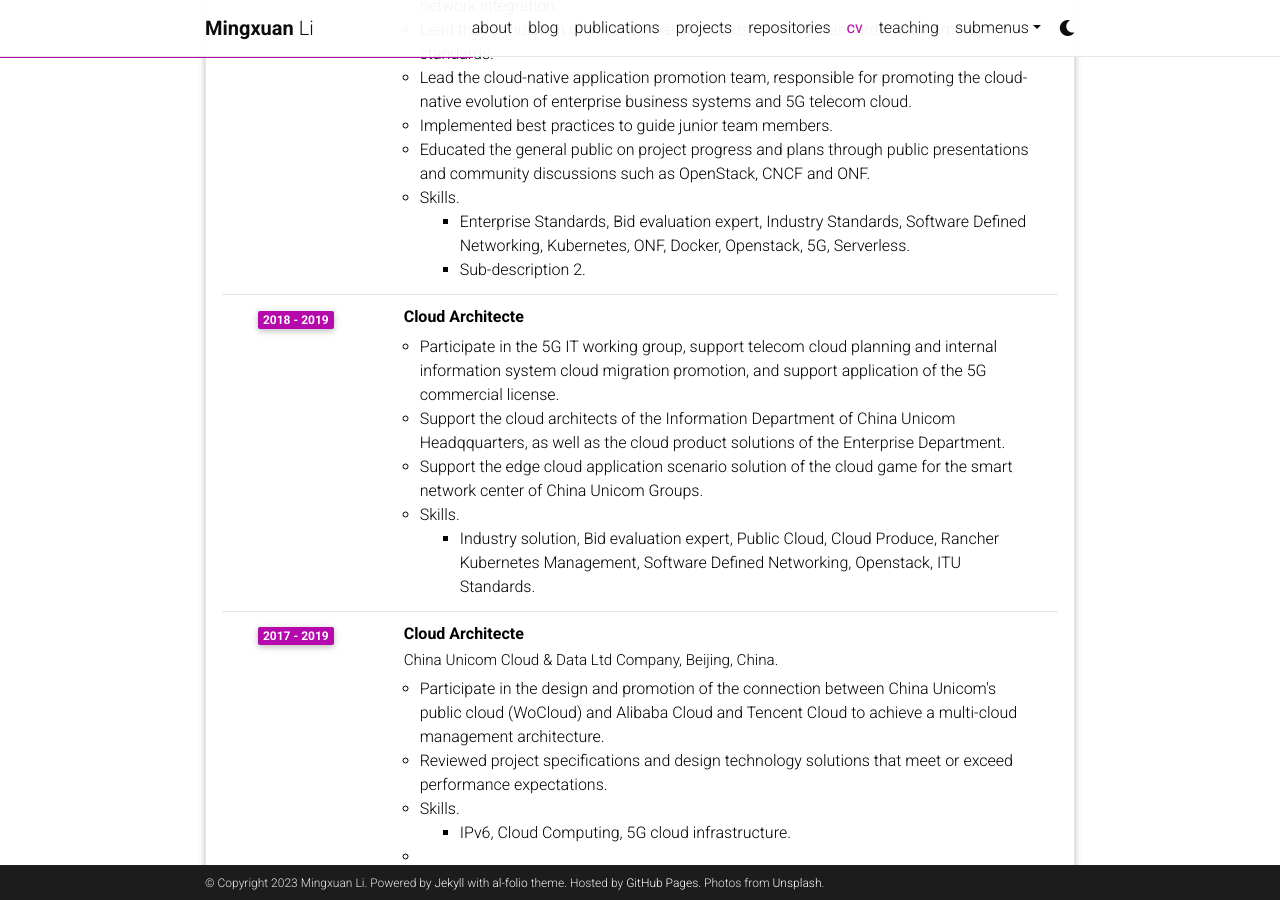
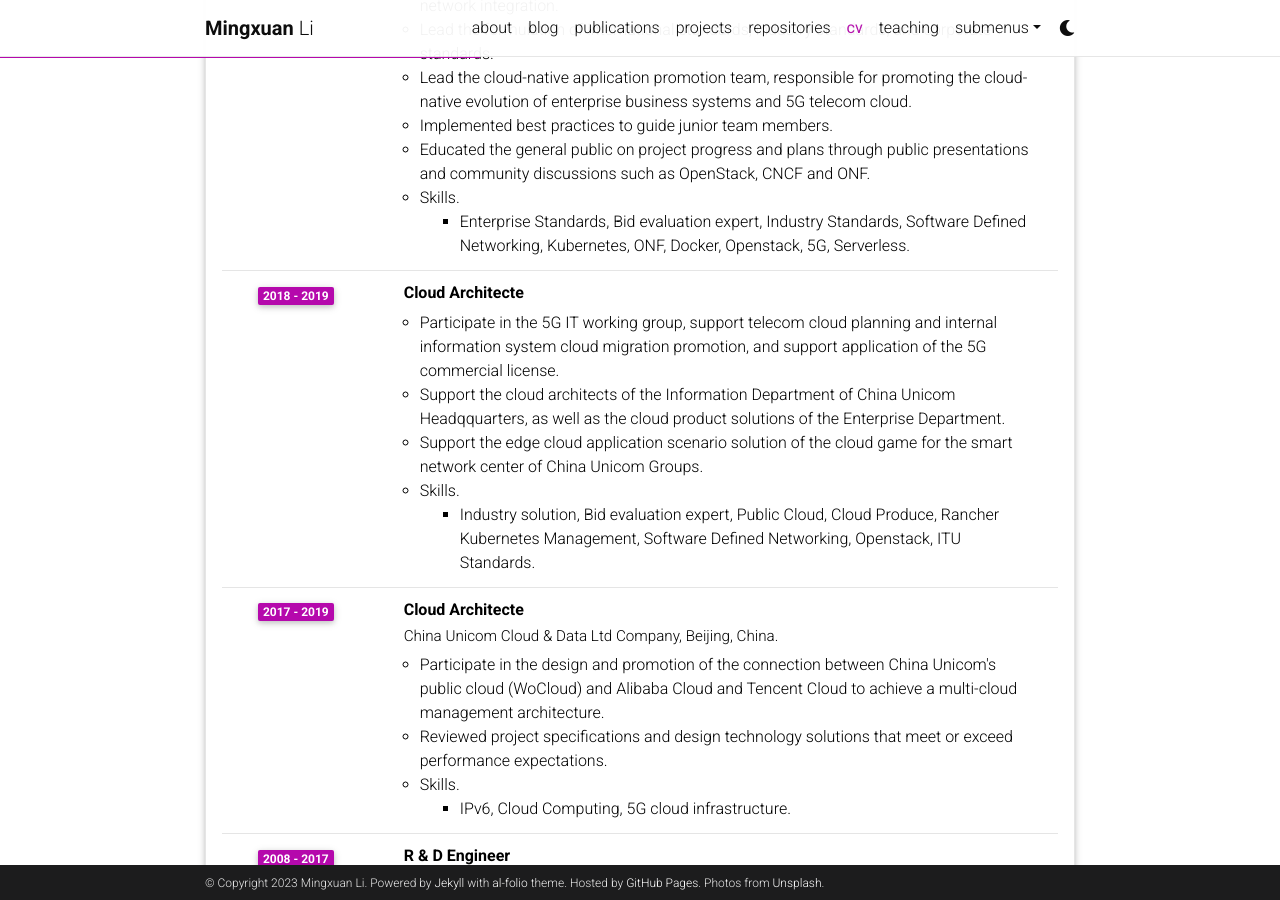
Before and after one commit to limx59/limx59.github.io, a Jekyll site: the page built from _pages/cv.md, in a window 1280 px wide and 900 px high, scrolled down 1216 px. Built offline with Jekyll 4.4.1, drawn with Linux system fonts in a browser that asks for light colours; comment, search, counter and statistics services are not loaded; a style sheet for code colours, icons or effects is not loaded.

Commit message:
Update cv.yml

```diff
--- a/_data/cv.yml
+++ b/_data/cv.yml
@@ -49,7 +49,7 @@
         - title: Skills.
           contents:
             - Enterprise Standards, Bid evaluation expert, Industry Standards, Software Defined Networking, Kubernetes, ONF, Docker, Openstack, 5G, Serverless.
-            - Sub-description 2.
+
     - title: Cloud Architecte
       insititution: Department of Information, China Unicom
       year: 2018 - 2019
@@ -69,7 +69,7 @@
         - title: Skills.
           contents:
             - IPv6, Cloud Computing, 5G cloud infrastructure.
-        -
+
     - title: R & D Engineer
       institution: China Unicom Research Institute, Beijing, China.
       year: 2008 - 2017
```
